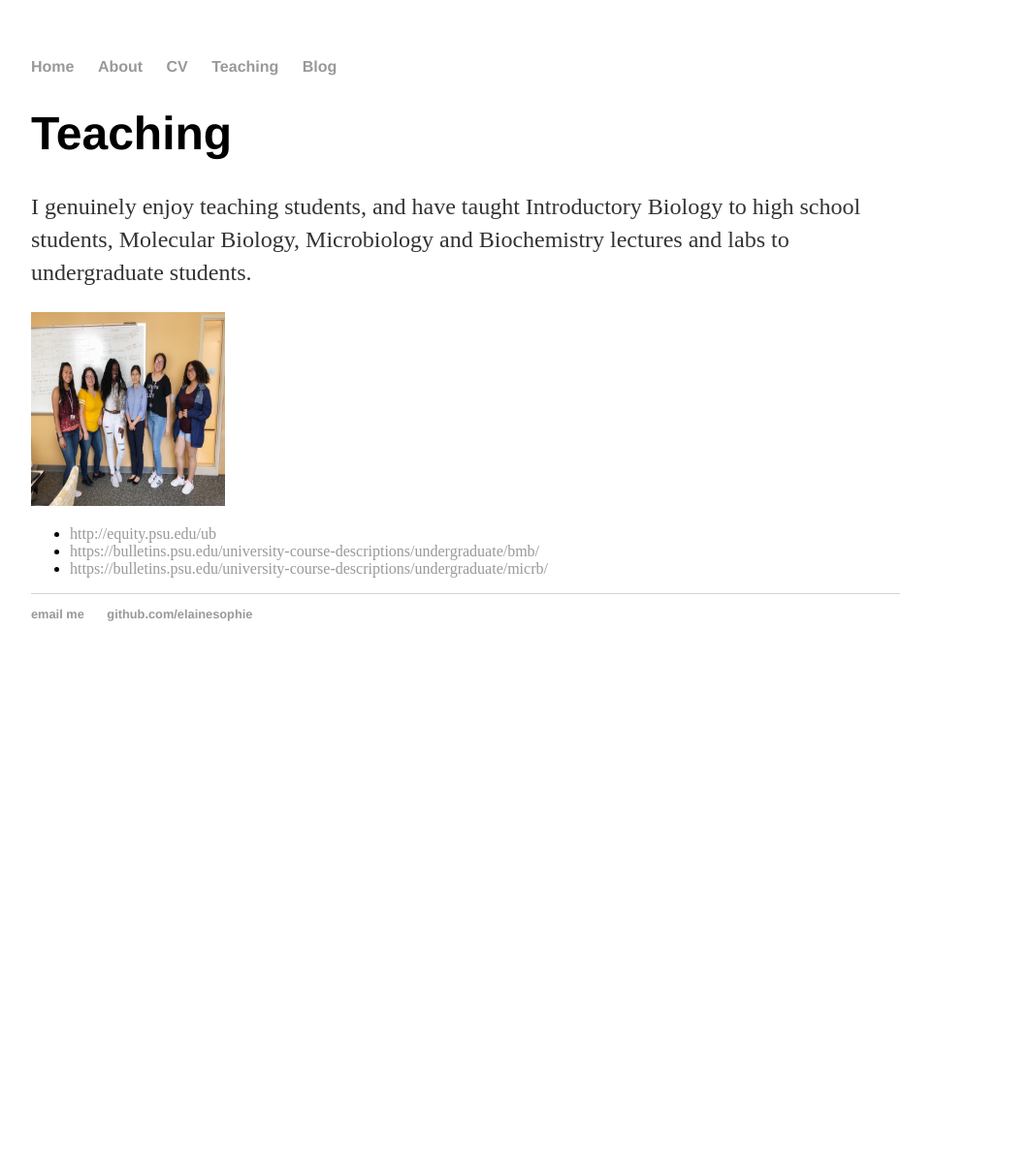
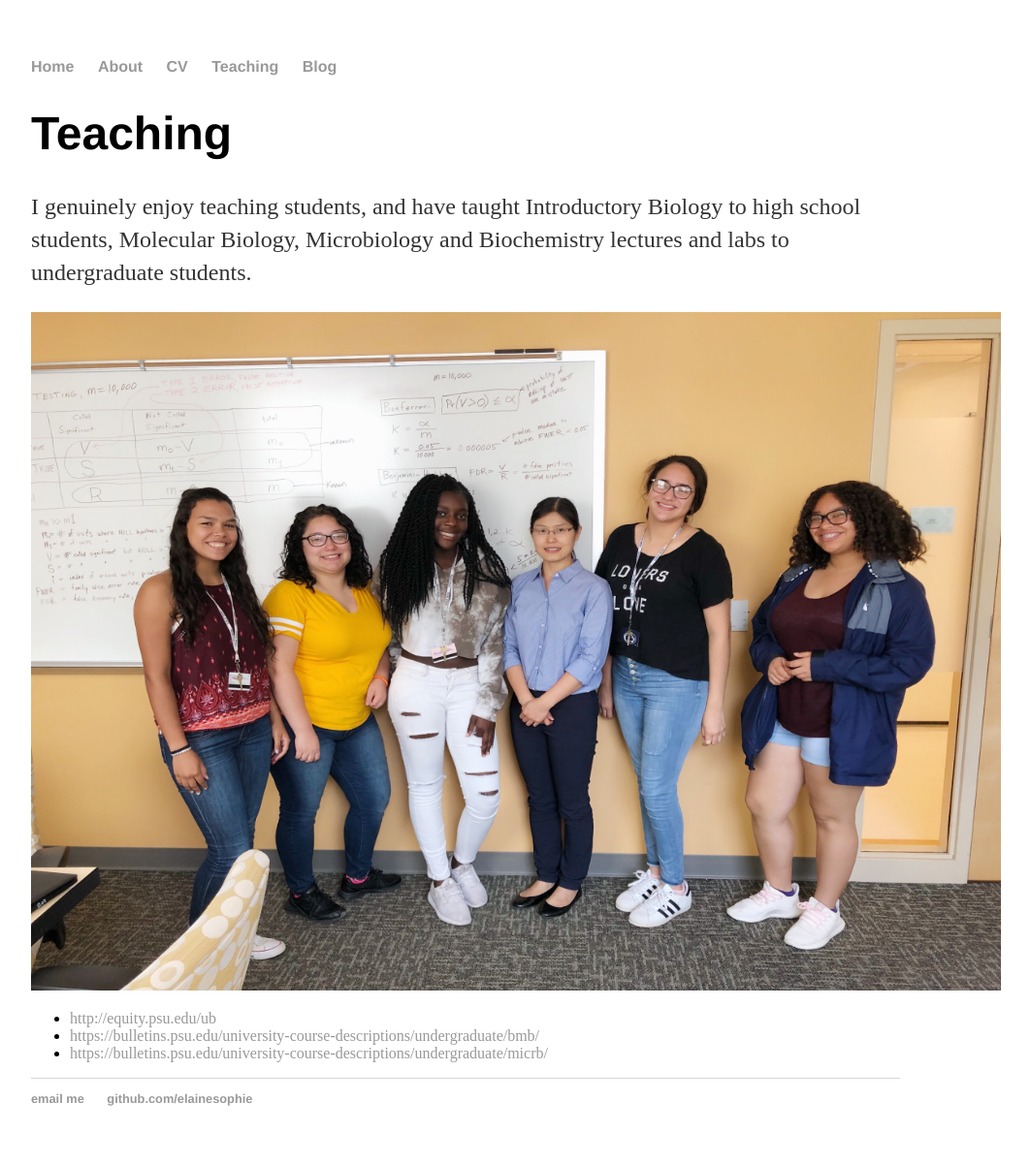
Before and after one commit to elainesophie/elainesophie.github.io, a Jekyll site: the page built from teaching/index.html, in a window 1280 px wide. Shown: the whole page at 97% size, without its empty margins (160-1223 px from the left). Built offline with Jekyll 4.4.1, drawn with Linux system fonts in a browser that asks for light colours; before the commit the page ends 900 px from its top, so only the background shows below that.

Commit message:
Update index.html

```diff
--- a/teaching/index.html
+++ b/teaching/index.html
@@ -6,7 +6,7 @@ title: Teaching Lihua Wu
 		<div class="teaching">
 			<h1>Teaching</h1>
 			<p>I genuinely enjoy teaching students, and have taught Introductory Biology to high school students, Molecular Biology, Microbiology and Biochemistry lectures and labs to undergraduate students.  </p>
-                        <img src="/files/Wu9.jpg" width="200" height="200">
+                        <img src="/files/Wu9.jpg" width="1000" height="700">
 			<ul class="contacts">
 				<li><a href="#">http://equity.psu.edu/ub</a></li>
 				<li><a href="#">https://bulletins.psu.edu/university-course-descriptions/undergraduate/bmb/</a></li>
```
